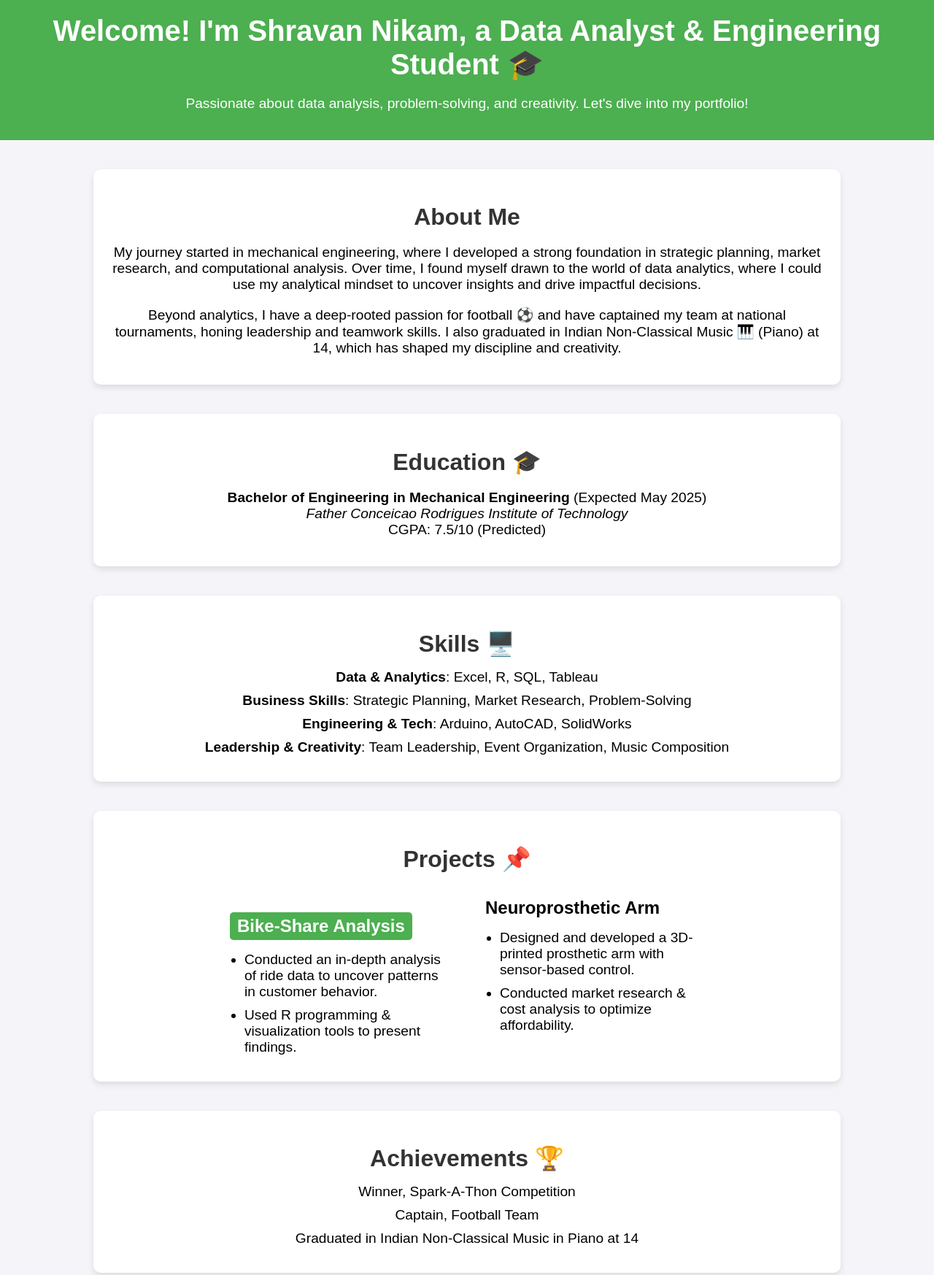
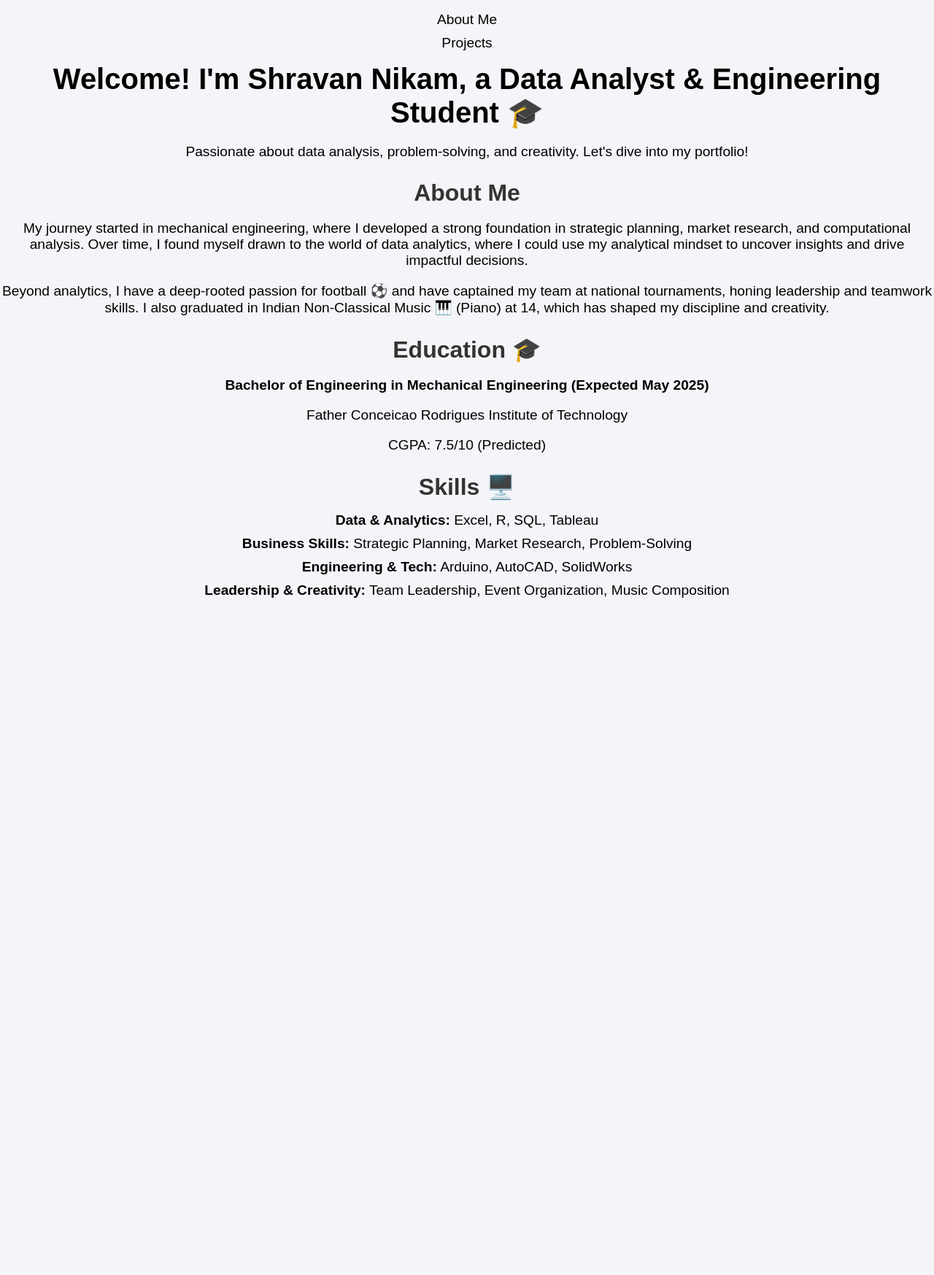
Before and after one commit to shrvnikam/portfolio, a plain HTML site: page index.html in a window 1280 px wide. Shown: the top 1747 px of the page at 73% size. After the commit the page ends 836 px from the top, so only its background shows below. Drawn offline with Linux system fonts and the light colour scheme.

Commit message:
Update index.html

```diff
--- a/index.html
+++ b/index.html
@@ -3,41 +3,40 @@
 <head>
     <meta charset="UTF-8">
     <meta name="viewport" content="width=device-width, initial-scale=1.0">
-    <title>Shravan Nikam - Data Analyst</title>
+    <title>Portfolio</title>
 
     <!-- Link to external CSS file -->
     <link rel="stylesheet" href="style.css">
 </head>
 <body>
-    <header>
+    <div class="tabs-container">
+        <ul class="tabs">
+            <li class="tab" id="about-tab">About Me</li>
+            <li class="tab" id="projects-tab">Projects</li>
+        </ul>
+
+        <div class="tab-content" id="about-content">
             <h1>Welcome! I'm Shravan Nikam, a Data Analyst & Engineering Student 🎓</h1>
             <p>Passionate about data analysis, problem-solving, and creativity. Let's dive into my portfolio!</p>
-    </header>
-
-    <section id="about">
             <h2>About Me</h2>
             <p>My journey started in mechanical engineering, where I developed a strong foundation in strategic planning, market research, and computational analysis. Over time, I found myself drawn to the world of data analytics, where I could use my analytical mindset to uncover insights and drive impactful decisions.</p>
             <p>Beyond analytics, I have a deep-rooted passion for football ⚽ and have captained my team at national tournaments, honing leadership and teamwork skills. I also graduated in Indian Non-Classical Music 🎹 (Piano) at 14, which has shaped my discipline and creativity.</p>
-    </section>
 
-    <section id="education">
             <h2>Education 🎓</h2>
-        <p><strong>Bachelor of Engineering in Mechanical Engineering</strong> (Expected May 2025)<br>
-        <em>Father Conceicao Rodrigues Institute of Technology</em><br>
-        CGPA: 7.5/10 (Predicted)</p>
-    </section>
+            <p><strong>Bachelor of Engineering in Mechanical Engineering (Expected May 2025)</strong></p>
+            <p>Father Conceicao Rodrigues Institute of Technology</p>
+            <p>CGPA: 7.5/10 (Predicted)</p>
 
-    <section id="skills">
             <h2>Skills 🖥️</h2>
             <ul>
-            <li><strong>Data & Analytics</strong>: Excel, R, SQL, Tableau </li>
-            <li><strong>Business Skills</strong>: Strategic Planning, Market Research, Problem-Solving</li>
-            <li><strong>Engineering & Tech</strong>: Arduino, AutoCAD, SolidWorks</li>
-            <li><strong>Leadership & Creativity</strong>: Team Leadership, Event Organization, Music Composition</li>
+                <li><strong>Data & Analytics:</strong> Excel, R, SQL, Tableau</li>
+                <li><strong>Business Skills:</strong> Strategic Planning, Market Research, Problem-Solving</li>
+                <li><strong>Engineering & Tech:</strong> Arduino, AutoCAD, SolidWorks</li>
+                <li><strong>Leadership & Creativity:</strong> Team Leadership, Event Organization, Music Composition</li>
             </ul>
-    </section>
+        </div>
 
-<section id="projects">
+        <div class="tab-content" id="projects-content">
             <h2>Projects 📌</h2>
             <div class="project-container">
                 <div class="project">
@@ -56,24 +55,48 @@
                     </ul>
                 </div>
             </div>
-</section>
+        </div>
 
-    <section id="achievements">
+        <div class="tab-content" id="achievements-content">
             <h2>Achievements 🏆</h2>
             <ul>
-            <li>Winner, Spark-A-Thon Competition </li>
-            <li>Captain, Football Team </li>
-            <li>Graduated in Indian Non-Classical Music in Piano at 14 </li>
+                <li>Winner, Spark-A-Thon Competition</li>
+                <li>Captain, Football Team</li>
+                <li>Graduated in Indian Non-Classical Music in Piano at 14</li>
             </ul>
-    </section>
+        </div>
 
-    <section id="contact">
+        <div class="tab-content" id="contact-content">
             <h2>Contact 📧</h2>
             <ul>
-            <li>Email: ssnikam0802@gmail.com</li>
+                <li>Email: <a href="mailto:ssnikam0802@gmail.com">ssnikam0802@gmail.com</a></li>
                 <li>LinkedIn: <a href="https://linkedin.com/in/shravan-nikam" target="_blank">linkedin.com/in/shravan-nikam</a></li>
                 <li>GitHub Portfolio: <a href="https://shrvnikam.github.io/portfolio" target="_blank">shrvnikam.github.io/portfolio</a></li>
             </ul>
-    </section>
+        </div>
+    </div>
+
+    <script>
+        // JavaScript to toggle between tabs
+        document.getElementById('about-tab').addEventListener('click', function() {
+            document.getElementById('about-content').style.display = 'block';
+            document.getElementById('projects-content').style.display = 'none';
+            document.getElementById('achievements-content').style.display = 'none';
+            document.getElementById('contact-content').style.display = 'none';
+        });
+
+        document.getElementById('projects-tab').addEventListener('click', function() {
+            document.getElementById('about-content').style.display = 'none';
+            document.getElementById('projects-content').style.display = 'block';
+            document.getElementById('achievements-content').style.display = 'none';
+            document.getElementById('contact-content').style.display = 'none';
+        });
+
+        // Set initial tab to 'About Me'
+        document.getElementById('about-content').style.display = 'block';
+        document.getElementById('projects-content').style.display = 'none';
+        document.getElementById('achievements-content').style.display = 'none';
+        document.getElementById('contact-content').style.display = 'none';
+    </script>
 </body>
 </html>
```
Lines whose indentation alone changed are shown as unchanged.
